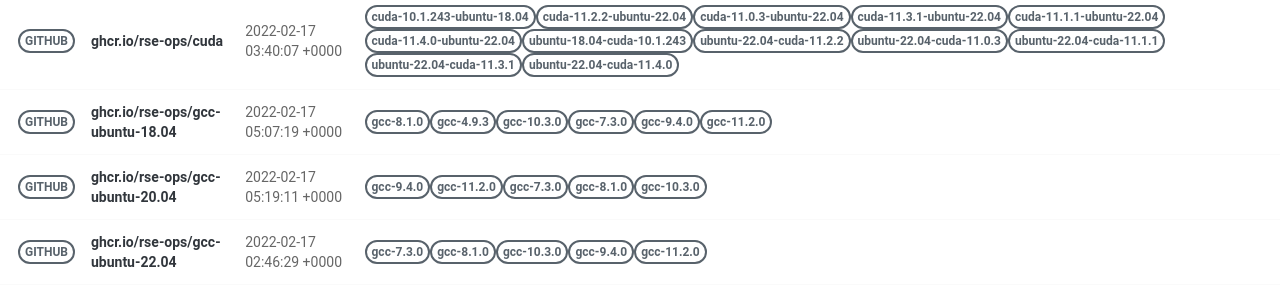
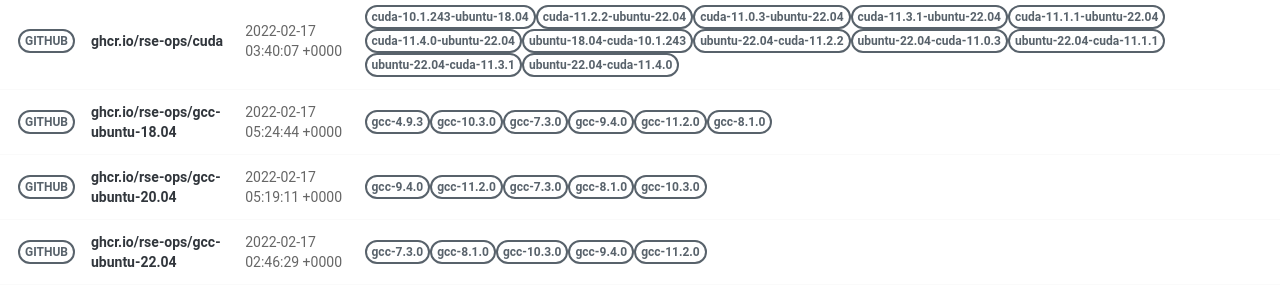
Before and after one commit to rse-ops/docker-images, a Jekyll site: the page built from pages/index.md, in a window 1280 px wide. Shown: the part 502-801 px from the top of the page. Built offline with Jekyll 4.4.1, drawn with Linux system fonts in a browser that asks for light colours; nearby versions of some CDN libraries.

Commit message:
Automated push to update library 2022-02-17

```diff
--- a/_library/ghcr.io-rse-ops-gcc-ubuntu-18.04.md
+++ b/_library/ghcr.io-rse-ops-gcc-ubuntu-18.04.md
@@ -1,14 +1,11 @@
 ---
 layout: container
 name: ghcr.io/rse-ops/gcc-ubuntu-18.04
-updated_at: 2022-02-17 05:07:19.293411
+updated_at: 2022-02-17 05:24:44.906348
 
 
 container_url: https://github.com/orgs/rse-ops/packages/container/package/gcc-ubuntu-18.04
 versions:
- - tag: gcc-8.1.0
-   dockerfile: https://github.com/rse-ops/docker-images/blob/main/ubuntu/gcc/Dockerfile
-   manifest: https://crane.ggcr.dev/manifest/ghcr.io/rse-ops/gcc-ubuntu-18.04:gcc-8.1.0
  - tag: gcc-4.9.3
    dockerfile: https://github.com/rse-ops/docker-images/blob/main/ubuntu/gcc/Dockerfile
    manifest: https://crane.ggcr.dev/manifest/ghcr.io/rse-ops/gcc-ubuntu-18.04:gcc-4.9.3
```
Also changed, not shown: other parts of _library/ghcr.io-rse-ops-gcc-ubuntu-18.04.md (+3 -0 lines).
